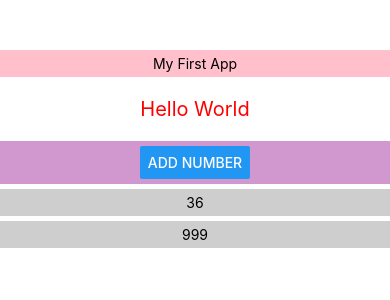
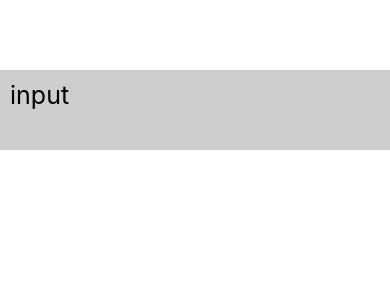
Before and after one commit to kang-mincheol/react_01, a React Native app: screen / in a window 390 px wide. Shown: the top 300 px of the page. Built offline with nearby package versions, Linux system fonts and the light colour scheme.

Commit message:
textinput study

```diff
--- a/App.js
+++ b/App.js
@@ -11,6 +11,7 @@
 import Header from './src/header';
 import Generator from './src/generator';
 import NumList from './src/numlist';
+import Input from './src/input';
 
 
 class App extends Component {
@@ -41,7 +42,7 @@
   render() {
     return (
       <View style={styles.mainView}>
-        <Header name={this.state.appName} />
+        {/* <Header name={this.state.appName} />
 
         <View>
           <Text
@@ -62,8 +63,9 @@
             num={this.state.random}
             delete={this.onNumDelete}
           />
-        </ScrollView>
+        </ScrollView> */}
 
+        <Input/>
       </View>
     )
   }
--- /dev/null
+++ b/src/input.js
@@ -0,0 +1,54 @@
+/**
+ * Sample React Native App
+ * https://github.com/facebook/react-native
+ *
+ * @format
+ * @flow strict-local
+ */
+
+import React, { Component } from 'react';
+import { View, Text, StyleSheet, TextInput } from 'react-native';
+
+class Input extends Component {
+
+    state = {
+        myTextInput: 'input'
+    }
+
+    onChangeInput = (event) => {
+        this.setState({
+            myTextInput: event
+        })
+    }
+
+  render() {
+    return (
+        <View style={styles.mainView}>
+            <TextInput
+                value={this.state.myTextInput}
+                style={styles.input}
+                onChangeText={this.onChangeInput}
+                multiline={true}
+                maxLength={100}
+                autoCapitalize={'none'}
+                editable={true}
+            />
+        </View>
+    )
+  }
+}
+
+const styles =  StyleSheet.create({
+    mainView: {
+        width: '100%'
+    },
+    input: {
+        width: '100%',
+        backgroundColor: '#cecece',
+        marginTop: 20,
+        fontSize: 25,
+        padding: 10
+    }
+})
+
+export default Input;
```
